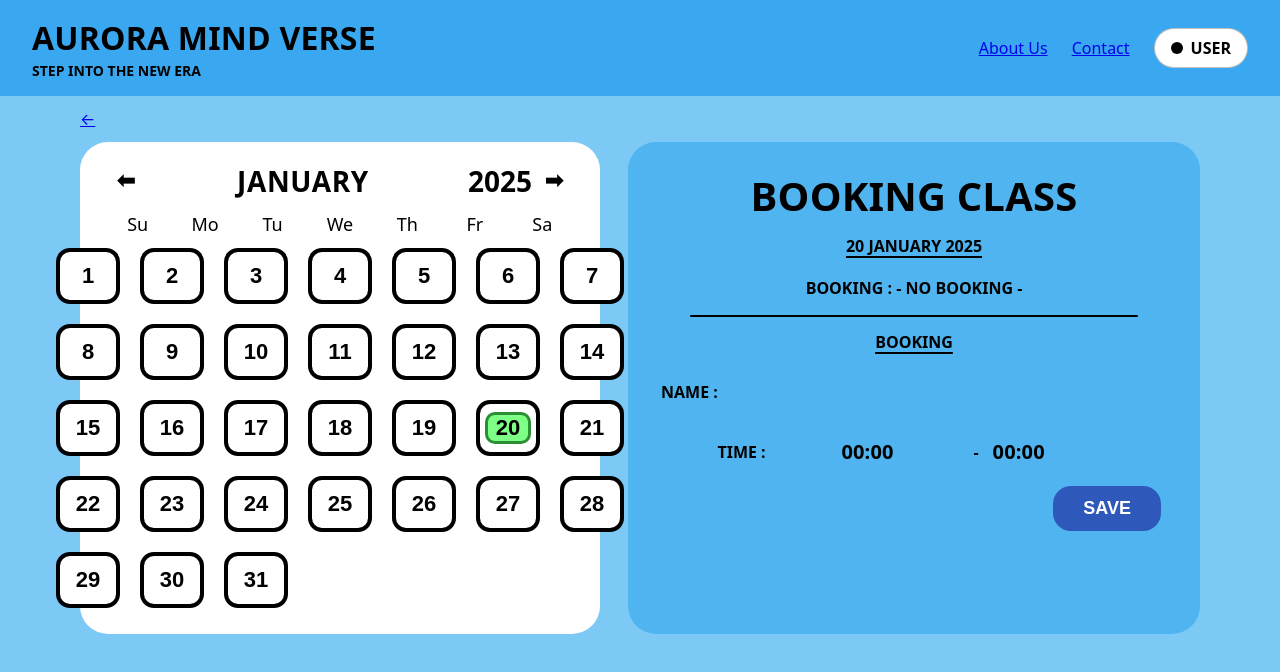
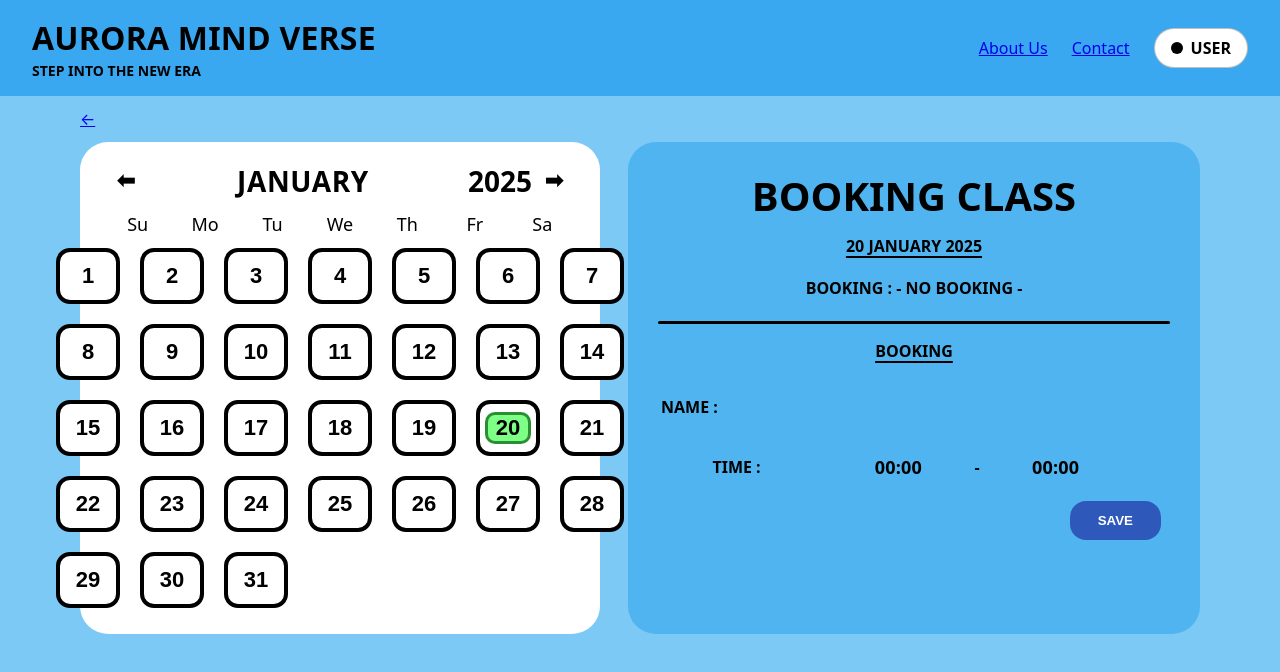
Before and after one commit to Khabir-rusyaidi/aurora-mindverse, a Next.js app: page /teacher/subject/1/schedule in a window 1280 px wide. Shown: the top 672 px of the page. Built offline with nearby package versions, Linux system fonts and the light colour scheme; no server answers; the database is empty.

Commit message:
update project

```diff
--- a/app/globals.css
+++ b/app/globals.css
@@ -345,123 +345,3 @@ body.amv-fullscreen-about > * { max-width: none !important; width: 100% !importa
   text-decoration: none;
 }
 .schedule-btn:hover { color: #333; }
-
-/* =========================
-   Schedule – pixel-perfect overrides
-   Drop this at the END of app/globals.css
-   ========================= */
-
-/* If your page wrapper has .amv-schedule, these rules are scoped.
-   We also include the bare class (e.g., .rule) as a fallback. */
-
-/* 1) Thin horizontal rule under “BOOKING : – NO BOOKING –”
-   — slightly inset and a hair thinner */
-.amv-schedule .rule,
-.rule{
-  height: 2px !important;                     /* was 3px */
-  width: calc(100% - 64px) !important;        /* inset 32px each side */
-  margin: 10px 32px 12px !important;          /* small vertical gaps */
-  background: #000 !important;
-  border: 0 !important;
-}
-
-/* 2) “BOOKING” sub-heading spacing – a touch tighter */
-.amv-schedule .book-sub,
-.book-sub{
-  margin-top: 2px !important;
-  margin-bottom: 14px !important;             /* was ~18px */
-  font-weight: 900;                            /* keep bold, like screenshot */
-}
-
-/* 3) NAME underline – slightly shorter & lighter for optical match */
-.amv-schedule .name-line,
-.name-line{
-  width: 360px !important;                     /* was ~400px */
-  border-bottom: 3px solid #000 !important;    /* was 4px */
-  height: 30px !important;                     /* keeps the underline position */
-  line-height: 30px !important;
-  display: inline-block !important;
-}
-
-/* If the NAME row needs a small left indent to align perfectly */
-.amv-schedule .name-row,
-.name-row{
-  padding-left: 6px !important;
-}
-
-/* 4) Time row – weight, tracking, and fixed width for both times */
-.amv-schedule .time-row,
-.time-row{
-  display: inline-flex;
-  align-items: center;
-  gap: 14px !important;                        /* spacing around the dash */
-}
-
-.amv-schedule .time-plain,
-.time-plain{
-  font-weight: 900 !important;
-  font-size: 20px !important;
-  letter-spacing: 0.15px !important;
-  width: 118px !important;                     /* keeps both sides equal */
-  text-align: left !important;
-}
-
-/* 5) SAVE pill – a touch wider & rounder */
-.amv-schedule .save,
-.save{
-  padding: 12px 30px !important;              /* wider pill */
-  border-radius: 18px !important;             /* rounder ends */
-  font-weight: 900 !important;
-  font-size: 18px !important;
-  border: none !important;
-  outline: none !important;
-}
-
-/* 6) Small divider above NAME – slightly tighter */
-.amv-schedule .book-line,
-.book-line{
-  margin-bottom: 6px !important;
-  border-bottom: 2px solid #000 !important;
-}
-
-/* 7) Card edges & shadow removal (to match the flat reference) */
-.amv-schedule .card-flat,
-.card-flat{
-  box-shadow: none !important;
-  border: 1.5px solid rgba(0,0,0,0.75) !important;
-  border-radius: 26px !important;
-}
-
-/* 8) Calendar day cell outline + selected “green dot” look */
-.amv-schedule .cal-day,
-.cal-day{
-  border: 3px solid #000 !important;
-  border-radius: 14px !important;
-  box-shadow: 0 0 0 2px rgba(0,0,0,0.15) inset !important;
-}
-
-.amv-schedule .cal-day--selected::after,
-.cal-day--selected::after{
-  content: "";
-  position: absolute;
-  right: 10px; bottom: 10px;
-  width: 18px; height: 18px;
-  border-radius: 50%;
-  background: #7eff85;                         /* green circle */
-  box-shadow: 0 0 0 2px #2a8f32 inset;         /* dark green ring */
-}
-
-/* 9) Section title: extra bold + tight tracking (matches screenshot) */
-.amv-schedule .book-title,
-.book-title{
-  font-weight: 900 !important;
-  letter-spacing: 0.2px !important;
-}
-
-/* 10) Date link in the header – underline and spacing */
-.amv-schedule .date-link,
-.date-link{
-  text-decoration: underline !important;
-  text-underline-offset: 3px !important;
-  font-weight: 900 !important;
-}
```
